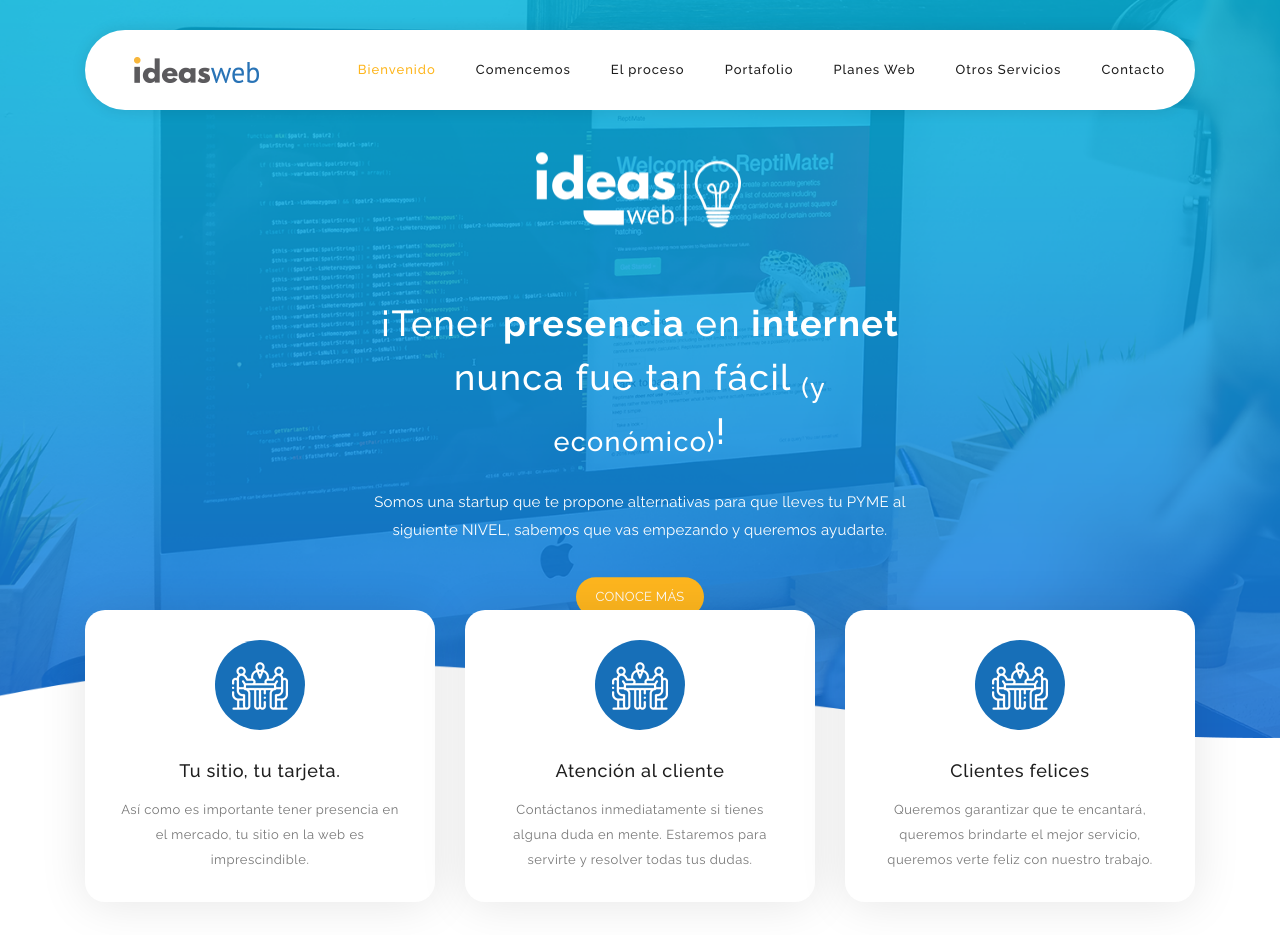
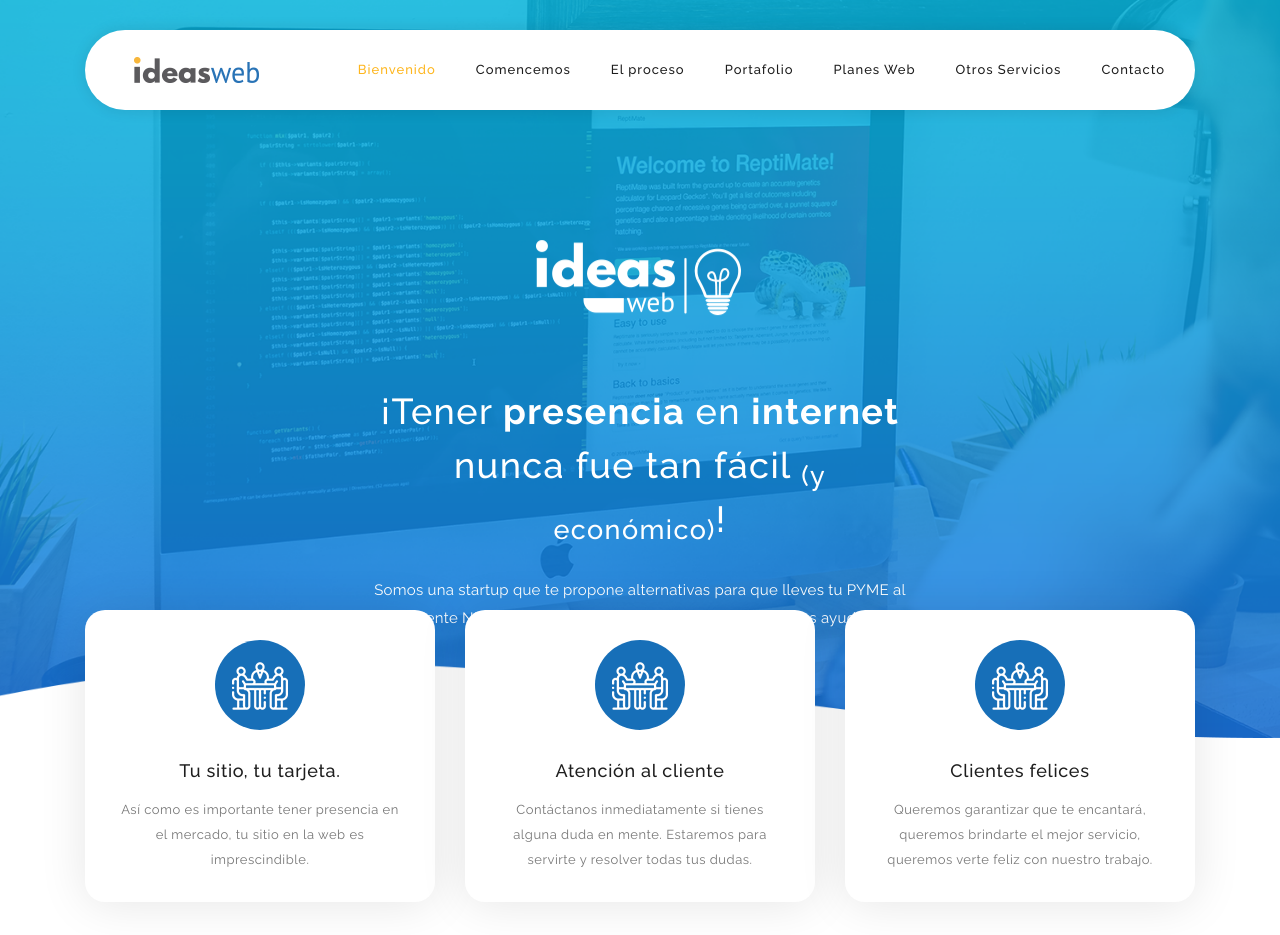
Before and after one commit to ideasweb-mx/ideasweb-mx.github.io, a plain HTML site: page index.html in a window 1280 px wide. Shown: the top 935 px of the page. Drawn offline with Linux system fonts and the light colour scheme.

Commit message:
Update index.html
Add margint top to logo image

```diff
--- a/index.html
+++ b/index.html
@@ -97,7 +97,7 @@ https://templatemo.com/tm-535-softy-pinko
         <!-- ***** Header Text Start ***** -->
         <div class="header-text">
             <div class="container">
-                <img src="assets/images/logo_full_white.png" class="mb-5" alt="Ideas Web" sizes="100%">
+                <img src="assets/images/logo_full_white.png" style="margin-top: 195px;" class="mb-5" alt="Ideas Web" sizes="100%">
                 <div class="row mt-3">
                     <div class="offset-xl-3 col-xl-6 offset-lg-2 col-lg-8 col-md-12 col-sm-12">
                         <h1>¡Tener <strong>presencia</strong> en <strong>internet</strong> nunca fue tan fácil <sub>(y económico)</sub>!</h1>
```
